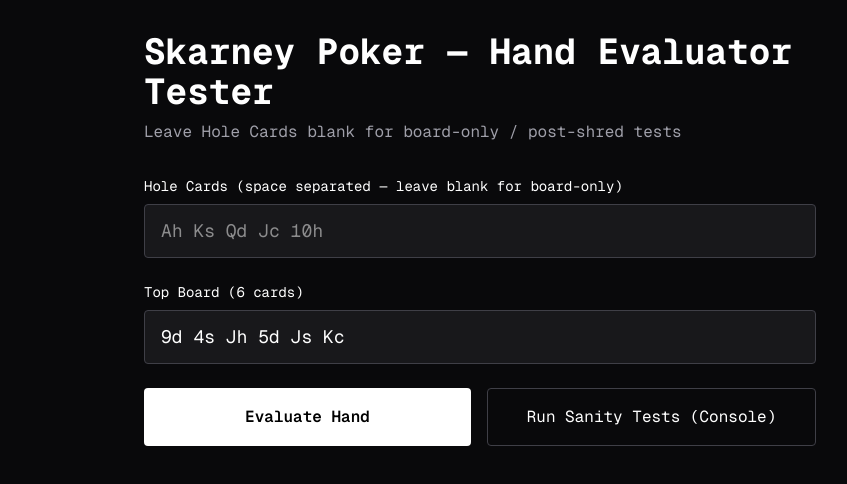
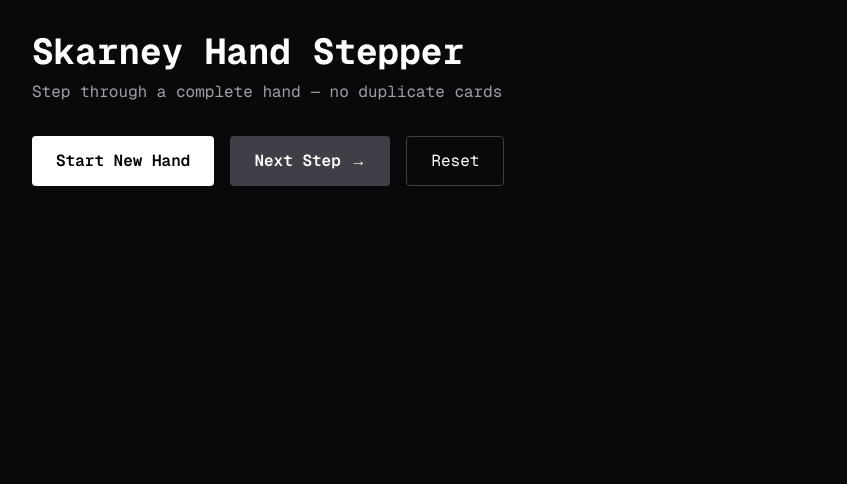
Before and after one commit to theojdev1517/skarnage, a Next.js app: page / in a window 1280 px wide. Shown: the top 484 px of the page, without its empty margins (160-1007 px from the left). Built offline with nearby package versions, Linux system fonts and the light colour scheme.

Commit message:
feat(stepper): show original hole cards + shredded cards for better verification

```diff
--- a/app/page.tsx
+++ b/app/page.tsx
@@ -2,101 +2,165 @@
 'use client';
 
 import { useState } from 'react';
-import { evaluateHighHand } from '@/lib/game/evaluator';
-import type { Card } from '@/types/game';
+import type { GameState } from '@/types/game';
+import * as engine from '@/lib/game/engine';
 
-export default function SkarneyTester() {
-  const [holeInput, setHoleInput] = useState('');           // ← truly empty by default
-  const [boardInput, setBoardInput] = useState('9d 4s Jh 5d Js Kc');
-  const [result, setResult] = useState<any>(null);
+type Step = 'idle' | 'dealt_holes' | 'flop' | 'turn' | 'river' | 'showdown';
 
-  const evaluate = () => {
-    const hole: Card[] = holeInput.trim()
-      ? holeInput.trim().split(/\s+/).map(c => c.trim() as Card)
-      : [];
+export default function SkarneyHandStepper() {
+  const [game, setGame] = useState<GameState | null>(null);
+  const [step, setStep] = useState<Step>('idle');
+  const [log, setLog] = useState<string[]>([]);
+  const [deck, setDeck] = useState<string[]>([]);   // ← keep full shuffled deck
 
-    const board: Card[] = boardInput.trim().split(/\s+/).map(c => c.trim() as Card);
-
-    const evalResult = evaluateHighHand(hole, board);
-    setResult(evalResult);
-    console.log('🔍 Evaluation:', evalResult);
+  const addLog = (msg: string) => {
+    setLog(prev => [...prev, `[${new Date().toLocaleTimeString()}] ${msg}`]);
   };
 
-  const runSanityTests = () => {
-    const tests = [
-      { name: "Royal Flush", hole: ["Ah", "Kh"], board: ["Qh", "Jh", "10h", "2s", "3d", "4c"] },
-      { name: "Wheel Straight", hole: ["5h", "4d"], board: ["3c", "2s", "As", "Ks", "Qs", "Jd"] },
-      { name: "Board Only - Three Jacks", hole: [], board: ["9d", "4s", "Jh", "5d", "Js", "Kc"] },
-      { name: "Dead Hand", hole: ["Ah"], board: ["2s", "3d", "4c", "5h", "6s", "7d"] },
-      { name: "Full House", hole: ["Ah", "As"], board: ["Ac", "Kd", "Ks", "Qh", "Jh"] },
-    ];
+  const startNewHand = () => {
+    let g = engine.createNewGame("test-host", "Theo");
+    g = engine.joinSeat(g, "p2", 2, "Alice");
+    g = engine.joinSeat(g, "p3", 3, "Bob");
 
-    console.group('🔥 Skarney Evaluator Sanity Tests');
-    tests.forEach(t => {
-      const res = evaluateHighHand(t.hole, t.board);
-      console.log(`${t.name}: ${res.rank} → ${res.description} (score: ${res.score})`);
-    });
-    console.groupEnd();
+    const fullDeck = engine.shuffleDeck(engine.createStandardDeck());
+    setDeck(fullDeck);
+
+    g = engine.dealHoleCards(g, fullDeck);   // uses first 15 cards
+
+    setGame(g);
+    setStep('dealt_holes');
+    setLog([]);
+    addLog("New hand started — 3 players");
+    addLog(`Hole cards dealt (${g.players.length} players)`);
+  };
+
+  const nextStep = () => {
+    if (!game || deck.length === 0) return;
+
+    let newGame = { ...game };
+    let newDeckIndex = 15; // after hole cards
+
+    if (step === 'dealt_holes') {
+      newGame = engine.dealFlop(newGame, deck, newDeckIndex);
+      setStep('flop');
+      addLog("Flop + shredder dealt + auto-shred");
+    }
+    else if (step === 'flop') {
+      newGame = engine.dealTurn(newGame, deck, newDeckIndex + 6);
+      setStep('turn');
+      addLog("Turn + shredder dealt + auto-shred");
+    }
+    else if (step === 'turn') {
+      newGame = engine.dealRiver(newGame, deck, newDeckIndex + 8);
+      setStep('river');
+      addLog("River + shredder dealt + auto-shred");
+    }
+    else if (step === 'river') {
+      newGame = {
+        ...newGame,
+        pot: 8250,
+        status: "showdown" as any
+      };
+      setStep('showdown');
+      addLog("=== SHOWDOWN ===");
+
+      const result = engine.determineShowdown(newGame);
+      addLog(`High: ${result.highWinners.map(p => p.display_name).join(', ') || 'None'}`);
+      addLog(`Low:  ${result.lowWinners.map(p => p.display_name).join(', ') || 'None'}`);
+    }
+    else if (step === 'showdown') {
+      newGame = engine.awardPot(newGame);
+      setStep('idle');
+      addLog("Pot awarded — hand complete");
+    }
+
+    setGame(newGame);
+  };
+
+  const reset = () => {
+    setGame(null);
+    setStep('idle');
+    setLog([]);
+    setDeck([]);
   };
 
   return (
     <div className="min-h-screen bg-zinc-950 text-white p-8 font-mono">
-      <div className="max-w-2xl mx-auto">
-        <h1 className="text-4xl font-bold mb-2">Skarney Poker — Hand Evaluator Tester</h1>
-        <p className="text-zinc-400 mb-8">Leave Hole Cards blank for board-only / post-shred tests</p>
+      <div className="max-w-4xl mx-auto">
+        <h1 className="text-4xl font-bold mb-2">Skarney Hand Stepper</h1>
+        <p className="text-zinc-400 mb-8">Step through a complete hand — no duplicate cards</p>
 
-        <div className="space-y-6">
-          <div>
-            <label className="block text-sm mb-2">Hole Cards (space separated — leave blank for board-only)</label>
-            <input
-              type="text"
-              value={holeInput}
-              onChange={(e) => setHoleInput(e.target.value)}
-              className="w-full bg-zinc-900 border border-zinc-700 rounded px-4 py-3 text-lg font-mono"
-              placeholder="Ah Ks Qd Jc 10h"
-            />
-          </div>
-
-          <div>
-            <label className="block text-sm mb-2">Top Board (6 cards)</label>
-            <input
-              type="text"
-              value={boardInput}
-              onChange={(e) => setBoardInput(e.target.value)}
-              className="w-full bg-zinc-900 border border-zinc-700 rounded px-4 py-3 text-lg font-mono"
-              placeholder="9d 4s Jh 5d Js Kc"
-            />
-          </div>
-
-          <div className="flex gap-4">
-            <button
-              onClick={evaluate}
-              className="flex-1 bg-white text-black font-semibold py-4 rounded hover:bg-zinc-200 transition"
-            >
-              Evaluate Hand
+        <div className="flex gap-4 mb-8">
+          <button onClick={startNewHand} className="bg-white text-black px-6 py-3 rounded font-semibold hover:bg-zinc-200">
+            Start New Hand
           </button>
           <button
-              onClick={runSanityTests}
-              className="flex-1 border border-zinc-700 hover:bg-zinc-900 py-4 rounded transition"
+            onClick={nextStep}
+            disabled={!game || step === 'idle'}
+            className="bg-emerald-600 hover:bg-emerald-500 disabled:bg-zinc-700 px-6 py-3 rounded font-semibold"
           >
-              Run Sanity Tests (Console)
+            Next Step →
+          </button>
+          <button onClick={reset} className="border border-zinc-700 hover:bg-zinc-900 px-6 py-3 rounded">
+            Reset
           </button>
         </div>
 
-          {result && (
-            <div className="bg-zinc-900 border border-zinc-700 rounded p-6">
-              <h3 className="text-xl font-semibold mb-4">Result</h3>
-              <p className="text-3xl mb-2">{result.description}</p>
-              <p className="text-emerald-400">Rank: {result.rank}</p>
-              <p className="text-zinc-400">Score: {result.score.toLocaleString()}</p>
-              <details className="mt-4">
-                <summary className="cursor-pointer text-sm text-zinc-400">Cards used</summary>
-                <p className="mt-2 font-mono break-all">{result.cards.join(' ')}</p>
-              </details>
+        {game && (
+          <div className="space-y-8">
+            <div className="flex justify-between bg-zinc-900 border border-zinc-700 p-4 rounded">
+              <div>Current Step: <span className="text-emerald-400 font-bold">{step.toUpperCase().replace('_', ' ')}</span></div>
+              <div>Pot: <span className="font-mono">${game.pot}</span></div>
+            </div>
+
+            {/* Players */}
+<div>
+  <h3 className="text-lg mb-3">Players</h3>
+  {game.players.map(p => (
+    <div key={p.seat} className="bg-zinc-900 border border-zinc-700 p-4 mb-3 rounded">
+      <div className="flex justify-between items-start">
+        <strong>{p.display_name} (Seat {p.seat})</strong>
+        <span className="text-right">Stack: ${p.stack}</span>
+      </div>
+
+      <div className="mt-3 text-sm font-mono space-y-1 text-zinc-300">
+        <div>
+          Original Hole: <span className="text-white">{p.hole_cards.join(' ')}</span>
+        </div>
+        <div>
+          Live Cards: <span className={p.live_hole_cards.length === 0 ? "line-through text-zinc-500" : "text-emerald-400"}>
+            {p.live_hole_cards.join(' ') || '(all shredded — dead hand)'}
+          </span>
+        </div>
+        <div>
+          Shredded: <span className="text-amber-400">{p.shredded_cards.join(' ') || '(none yet)'}</span>
+        </div>
+        <div className="text-zinc-400">
+          Current Pip Total: <span className="font-semibold">{p.current_pip_total}</span>
+        </div>
+      </div>
+    </div>
+  ))}
+</div>
+
+            {/* Board */}
+            {game.board.top.some(Boolean) && (
+              <div className="bg-zinc-900 border border-zinc-700 p-6 rounded">
+                <h3 className="mb-3">Top Board</h3>
+                <p className="font-mono text-xl tracking-widest">{game.board.top.filter(Boolean).join(' ')}</p>
+                <h3 className="mt-6 mb-3 text-sm text-zinc-400">Shredder Board</h3>
+                <p className="font-mono text-lg text-zinc-500">{game.board.shredder.filter(Boolean).join(' ')}</p>
+              </div>
+            )}
+
+            {/* Log */}
+            <div className="bg-zinc-900 border border-zinc-700 p-6 rounded max-h-96 overflow-auto text-sm">
+              <h3 className="mb-3">Hand Log</h3>
+              {log.map((line, i) => <div key={i} className="py-0.5">{line}</div>)}
+            </div>
           </div>
         )}
       </div>
     </div>
-    </div>
   );
 }
```
Lines whose indentation alone changed are shown as unchanged.
